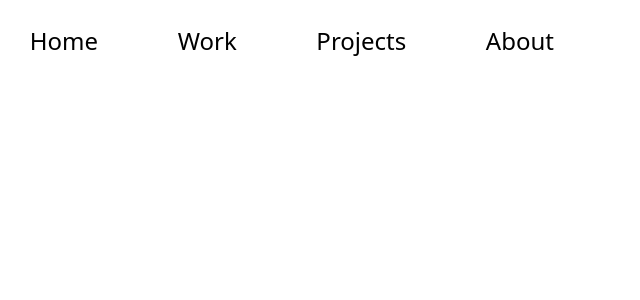
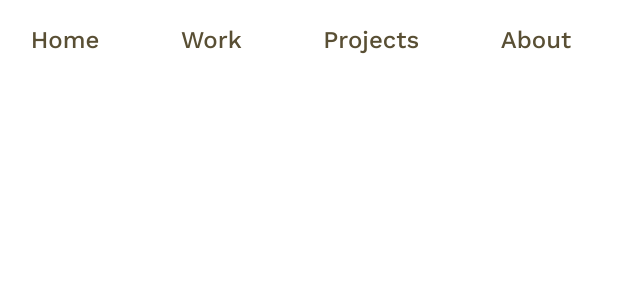
Before and after one commit to cicadaenjoyer/NeoCicadaHub, a React (Vite) app: page / in a window 1280 px wide. Shown: the top 300 px of the page, without its empty margins (0-640 px from the left). Built offline with nearby package versions, Linux system fonts and the light colour scheme; a web font is replaced by a local one.

Commit message:
Slight changes to nav bar styles

```diff
--- a/src/styles/navigation/nagivation.styles.css
+++ b/src/styles/navigation/nagivation.styles.css
@@ -9,7 +9,9 @@
 .tab_button {
     background-color: inherit;
     cursor: pointer;
-    color: black;
+    color: #594f34;
+    border-width: 2px;
+    font-family: "Work Sans";
     font-size: 18pt;
 }
 .tab_button:hover {
```
